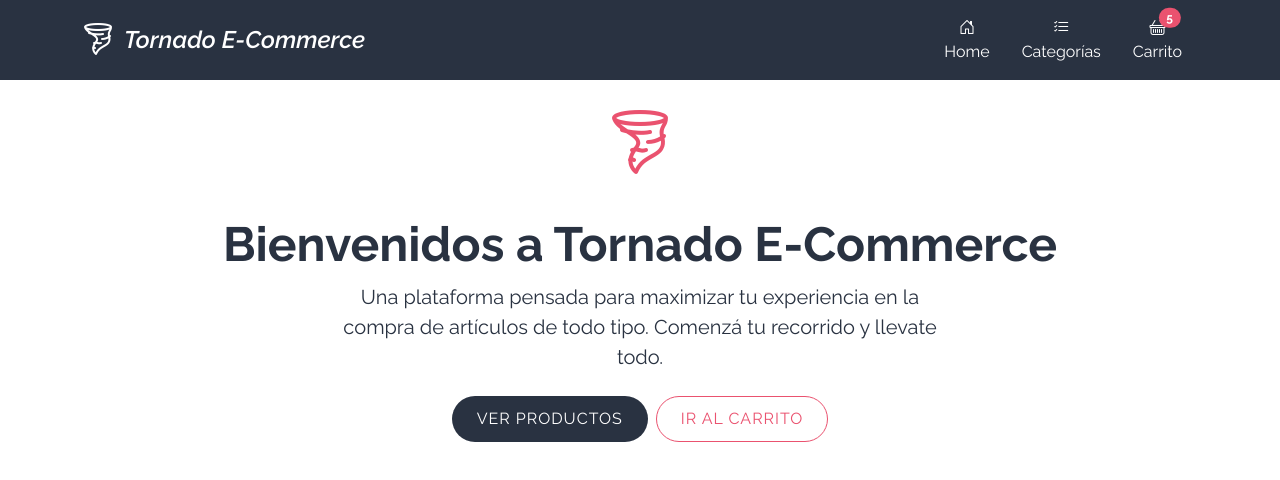
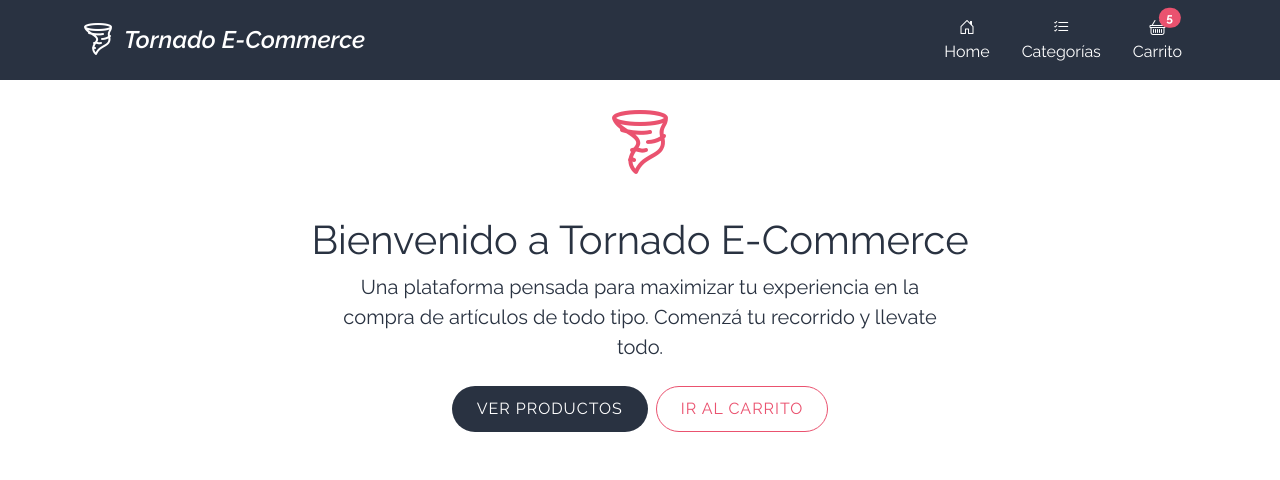
Before and after one commit to NicoGelabert/ReactJS-E-Commerce, a React (Create React App) app: page / in a window 1280 px wide. Shown: the top 480 px of the page. Built offline with nearby package versions, Linux system fonts and the light colour scheme.

Commit message:
ejercicio clase 4 con correcciones

```diff
--- a/src/App.js
+++ b/src/App.js
@@ -2,12 +2,16 @@ import React from 'react';
 import ItemListContainer from './components/body/ItemListContainer';
 import NavBar from './components/navbar/NavBar';
 
+const greeting = () => {
+  return React.createElement('h1', null, 'Bienvenido a Tornado E-Commerce');
+
+}
 
 function App() {
   return (
     <>
     <NavBar/>
-    <ItemListContainer/>
+    <ItemListContainer greeting={greeting}/>
     </>
   );
 }
--- a/src/components/body/ItemListContainer.jsx
+++ b/src/components/body/ItemListContainer.jsx
@@ -1,11 +1,12 @@
 import React from 'react';
 import './body.css';
 
-const ItemListContainer = () => {
+const ItemListContainer = ({greeting}) => {
+
     return (
         <div class="px-4 py-5 my-5 text-center">
             <i className="bi-tornado d-block mx-auto mb-4" role="img" aria-label="E-commerce" id="hero-brand"></i>
-            <h1 class="display-5 fw-bold">Bienvenidos a Tornado E-Commerce</h1>
+            <div>{greeting()}</div>
             <div class="col-lg-6 mx-auto">
             <p class="lead mb-4">Una plataforma pensada para maximizar tu experiencia en la compra de artículos de todo tipo. Comenzá tu recorrido y llevate todo.</p>
             <div class="d-grid gap-2 d-sm-flex justify-content-sm-center">
--- a/src/components/navbar/NavBar.js
+++ b/src/components/navbar/NavBar.js
@@ -26,10 +26,6 @@ const NavBar = () => {
                             </li>
                             <li className="position-relative">
                                 <CartWidget />
-                            {/* <a href="/" className="nav-link text-white">
-                            <i className="bi-basket" role="img" width="24" height="24" aria-label="Carrito"></i><br/>
-                                Carrito
-                            </a> */}
                             </li>
                         </ul>
                     </div>
```
